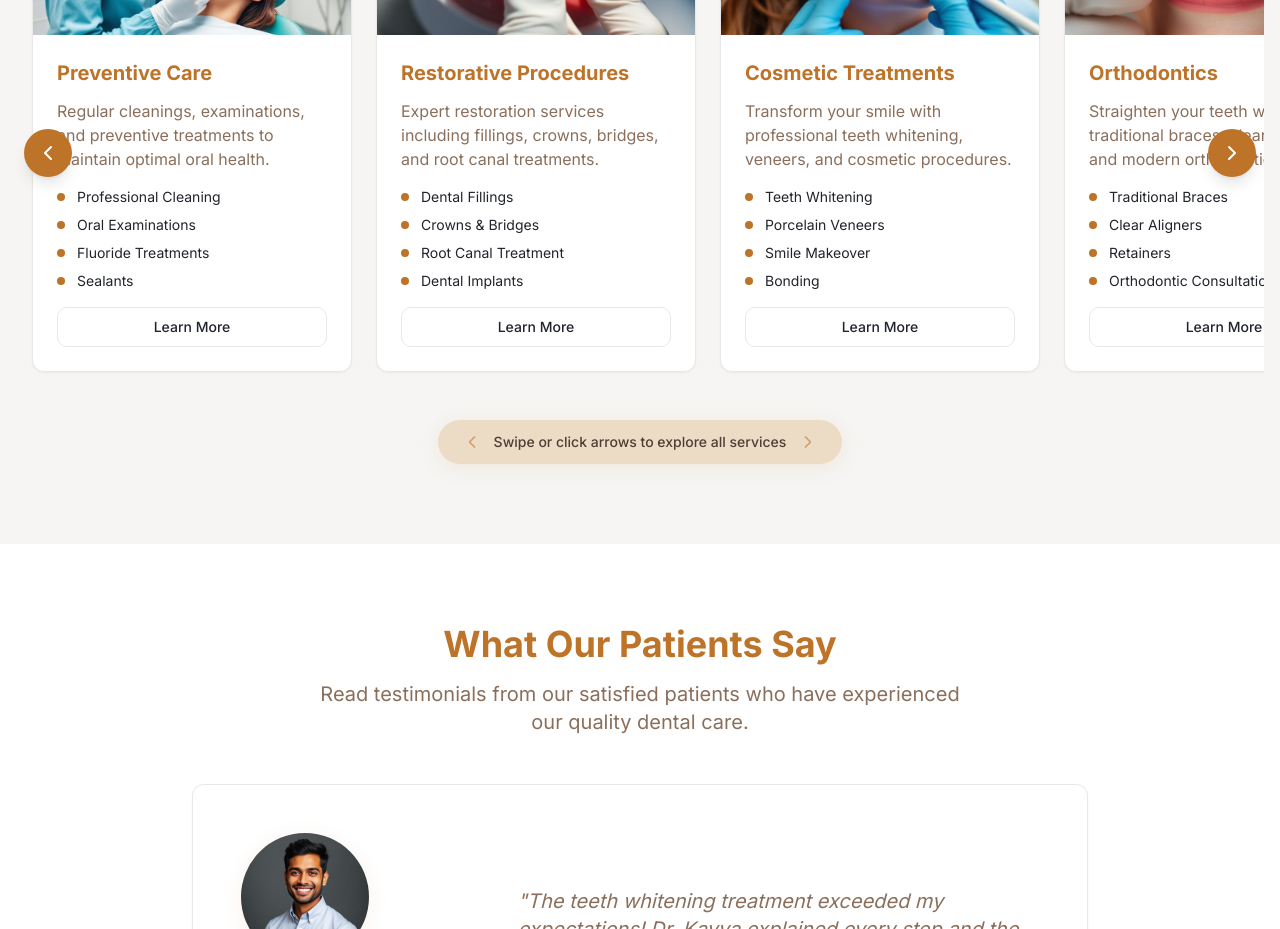
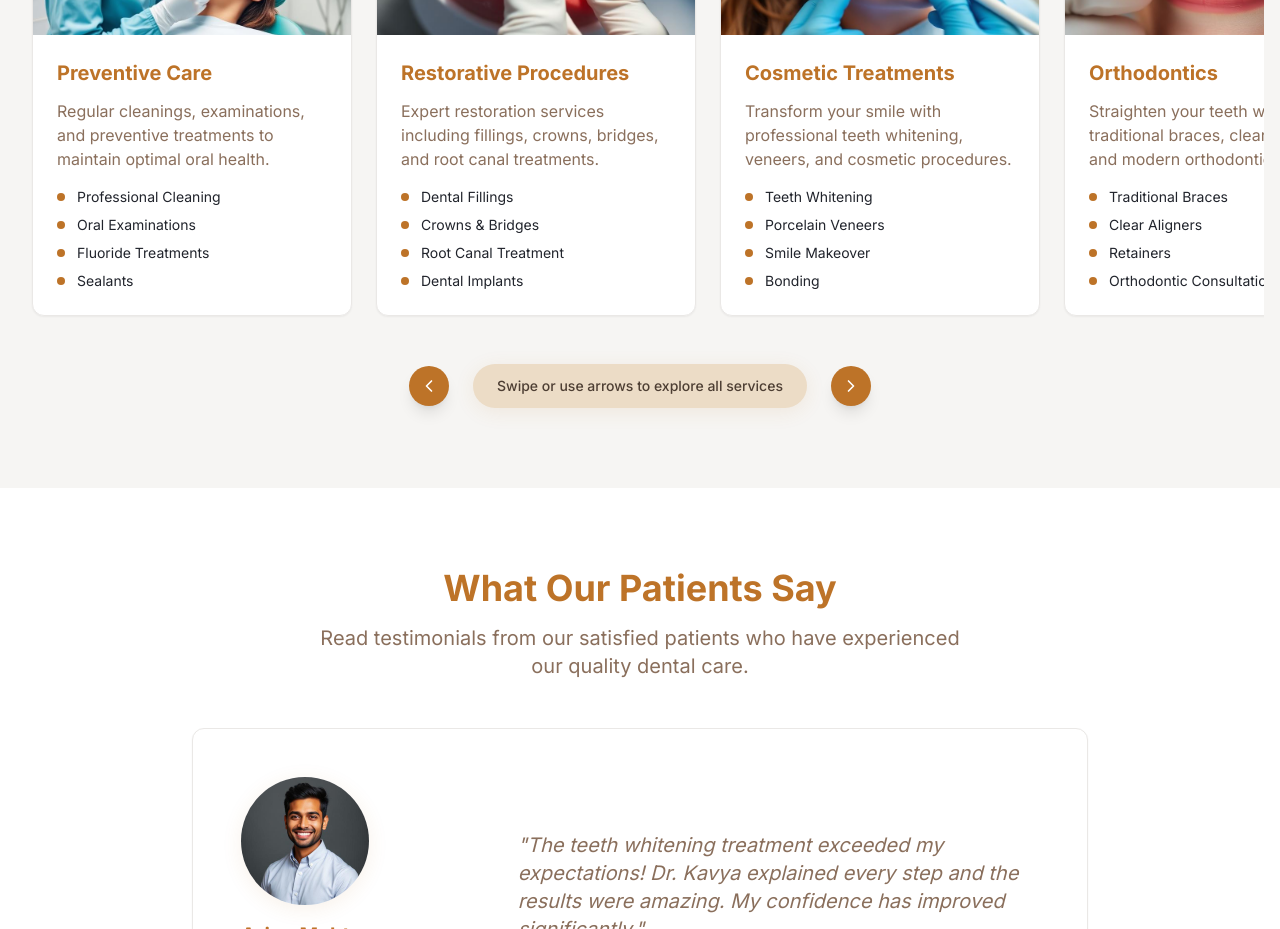
Before and after one commit to AarshKariya/doc-website-2, a React (Vite) app: page / in a window 1280 px wide. Shown: the part 3560-4489 px from the top of the page. Built offline with nearby package versions, Linux system fonts and the light colour scheme.

Commit message:
Update carousel navigation and buttons
Moved scroll arrows to below the services section, near the tracker bar. Removed the "Learn More" buttons from each service card.

```diff
--- a/src/pages/Index.tsx
+++ b/src/pages/Index.tsx
@@ -440,7 +440,7 @@ const Index = () => {
                     <CardContent className="p-6">
                       <h3 className="text-xl font-bold text-primary mb-3">{service.title}</h3>
                       <p className="text-muted-foreground mb-4">{service.description}</p>
-                      <ul className="space-y-2 mb-4">
+                      <ul className="space-y-2">
                         {service.features.map((feature, featureIndex) => (
                           <li key={featureIndex} className="flex items-center text-sm">
                             <div className="w-2 h-2 bg-primary rounded-full mr-3"></div>
@@ -448,16 +448,14 @@ const Index = () => {
                           </li>
                         ))}
                       </ul>
-                      <Button variant="outline" className="w-full hover:bg-primary hover:text-primary-foreground transition-colors">
-                        Learn More
-                      </Button>
                     </CardContent>
                   </Card>
                 </div>
               ))}
             </div>
 
-            {/* Navigation Arrows */}
+            {/* Scroll Indicator with Navigation Arrows */}
+            <div className="flex justify-center items-center mt-8 space-x-6">
               <button
                 onClick={() => {
                   const container = document.getElementById('services-scroll');
@@ -465,10 +463,16 @@ const Index = () => {
                     container.scrollBy({ left: -320, behavior: 'smooth' });
                   }
                 }}
-              className="absolute left-2 top-1/2 -translate-y-1/2 z-10 w-12 h-12 rounded-full bg-primary text-primary-foreground shadow-lg hover:bg-primary-dark transition-all duration-200 flex items-center justify-center hover:scale-110"
+                className="w-10 h-10 rounded-full bg-primary text-primary-foreground shadow-lg hover:bg-primary-dark transition-all duration-200 flex items-center justify-center hover:scale-110"
               >
-              <ChevronLeft className="w-6 h-6" />
+                <ChevronLeft className="w-5 h-5" />
               </button>
+
+              <div className="flex items-center space-x-3 bg-accent rounded-full px-6 py-3 shadow-soft">
+                <span className="text-sm font-medium text-accent-foreground">
+                  Swipe or use arrows to explore all services
+                </span>
+              </div>
 
               <button
                 onClick={() => {
@@ -477,20 +481,10 @@ const Index = () => {
                     container.scrollBy({ left: 320, behavior: 'smooth' });
                   }
                 }}
-              className="absolute right-2 top-1/2 -translate-y-1/2 z-10 w-12 h-12 rounded-full bg-primary text-primary-foreground shadow-lg hover:bg-primary-dark transition-all duration-200 flex items-center justify-center hover:scale-110"
+                className="w-10 h-10 rounded-full bg-primary text-primary-foreground shadow-lg hover:bg-primary-dark transition-all duration-200 flex items-center justify-center hover:scale-110"
               >
-              <ChevronRight className="w-6 h-6" />
+                <ChevronRight className="w-5 h-5" />
               </button>
-
-            {/* Scroll Indicator */}
-            <div className="flex justify-center mt-8">
-              <div className="flex items-center space-x-3 bg-accent rounded-full px-6 py-3 shadow-soft">
-                <ChevronLeft className="w-5 h-5 text-primary animate-pulse" />
-                <span className="text-sm font-medium text-accent-foreground">
-                  Swipe or click arrows to explore all services
-                </span>
-                <ChevronRight className="w-5 h-5 text-primary animate-pulse" />
-              </div>
             </div>
           </div>
         </div>
```
Lines whose indentation alone changed are shown as unchanged.
